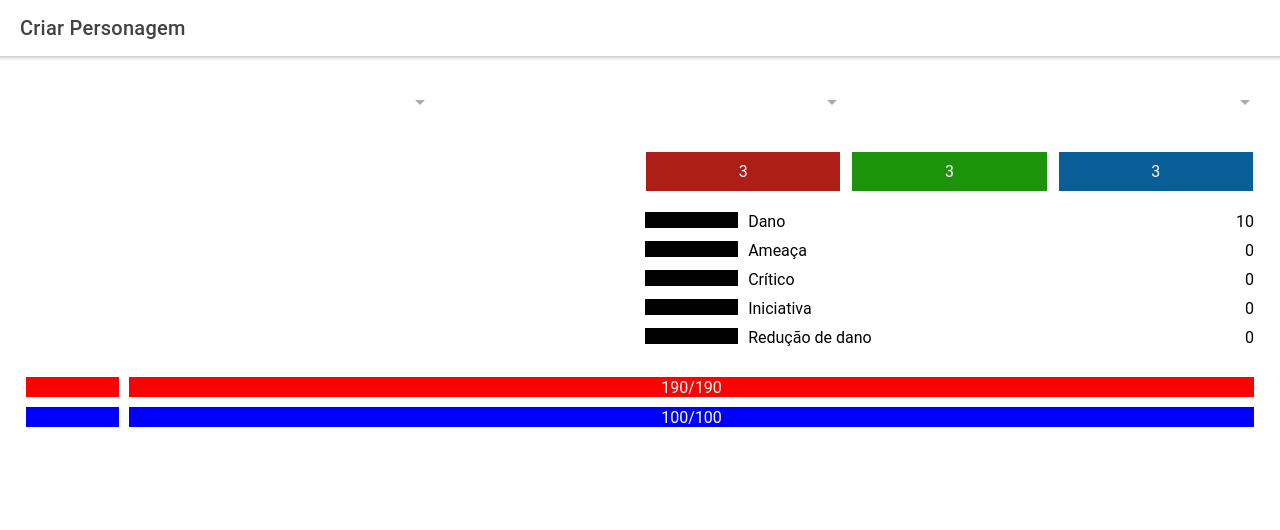
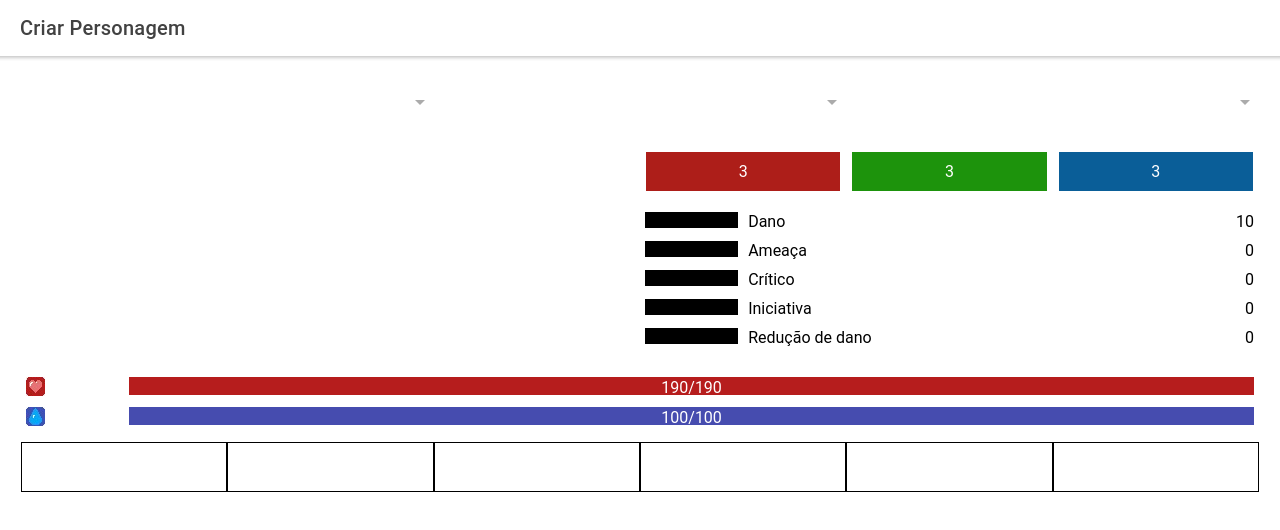
Before and after one commit to matheusgoncalves56/rpg-frontend, a React (Create React App) app: page /home in a window 1280 px wide. Shown: the top 530 px of the page. Built offline with nearby package versions, Linux system fonts and the light colour scheme.

Commit message:
Adicionando icons de vida e mana e colocando botoes de skills

```diff
--- a/src/pages/CriarPersonagem.tsx
+++ b/src/pages/CriarPersonagem.tsx
@@ -12,6 +12,8 @@ import Raca from '../model/Raca';
 import Profissao from '../model/Profissao'
 import Atributo from '../model/Atributo'
 
+import icon_vida from '../assets/img/icon_vida.png'
+import icon_mana from '../assets/img/icon_mana.png'
 export default class CriarPersonagem extends React.Component {
     personalidadeService: PersonalidadeService;
     racaService: RacaService;
@@ -157,24 +159,46 @@ export default class CriarPersonagem extends React.Component {
                         </IonRow>
                         <IonRow style={{paddingTop: '20px'}}>
                             <IonCol size="1">
-                                <div style={{background: 'red', width: '100%', height: '20px'}}></div>
+                                <div style={{width: '100%', height: '20px'}}>
+                                    <img src={icon_vida}></img>
+                                </div>
                             </IonCol>
                             <IonCol >
-                                <div style={{background: 'red', width: '100%', height: '20px', textAlign: 'center'}}>
+                                <div style={{background: '#b61d1d', width: '100%', height: '18px', textAlign: 'center'}}>
                                     <p style={{margin: 0, paddingTop: '1px', color: 'white'}}>190/190</p>
                                 </div>
                             </IonCol>
                         </IonRow>
                         <IonRow>
                             <IonCol size="1">
-                                <div style={{background: 'blue', width: '100%', height: '20px'}}>
-
+                                <div style={{width: '100%', height: '20px'}}>
+                                    <img src={icon_mana}></img>
                                 </div>
                             </IonCol>
                             <IonCol >
-                                <div style={{background: 'blue', width: '100%', height: '20px', textAlign: 'center'}}>
+                                <div style={{background: '#464caf', width: '100%', height: '18px', textAlign: 'center'}}>
                                     <p style={{margin: 0, paddingTop: '1px', color: 'white'}}>100/100</p>
                                 </div>
+                            </IonCol>
+                        </IonRow>
+                        <IonRow style={{marginTop: '10px'}}>
+                            <IonCol style={{padding: 0}}>
+                                <div style={{height: '50px', border: '1px solid black'}}></div>
+                            </IonCol>
+                            <IonCol style={{padding: 0}}>
+                                <div style={{height: '50px', border: '1px solid black'}}></div>
+                            </IonCol>
+                            <IonCol style={{padding: 0}}>
+                                <div style={{height: '50px', border: '1px solid black'}}></div>
+                            </IonCol>
+                            <IonCol style={{padding: 0}}>
+                                <div style={{height: '50px', border: '1px solid black'}}></div>
+                            </IonCol>
+                            <IonCol style={{padding: 0}}>
+                                <div style={{height: '50px', border: '1px solid black'}}></div>
+                            </IonCol>
+                            <IonCol style={{padding: 0}}>
+                                <div style={{height: '50px', border: '1px solid black'}}></div>
                             </IonCol>
                         </IonRow>
                     </IonGrid>
```
Also changed, not shown: src/assets/img/icon_mana.png (added), src/assets/img/icon_vida.png (added).
